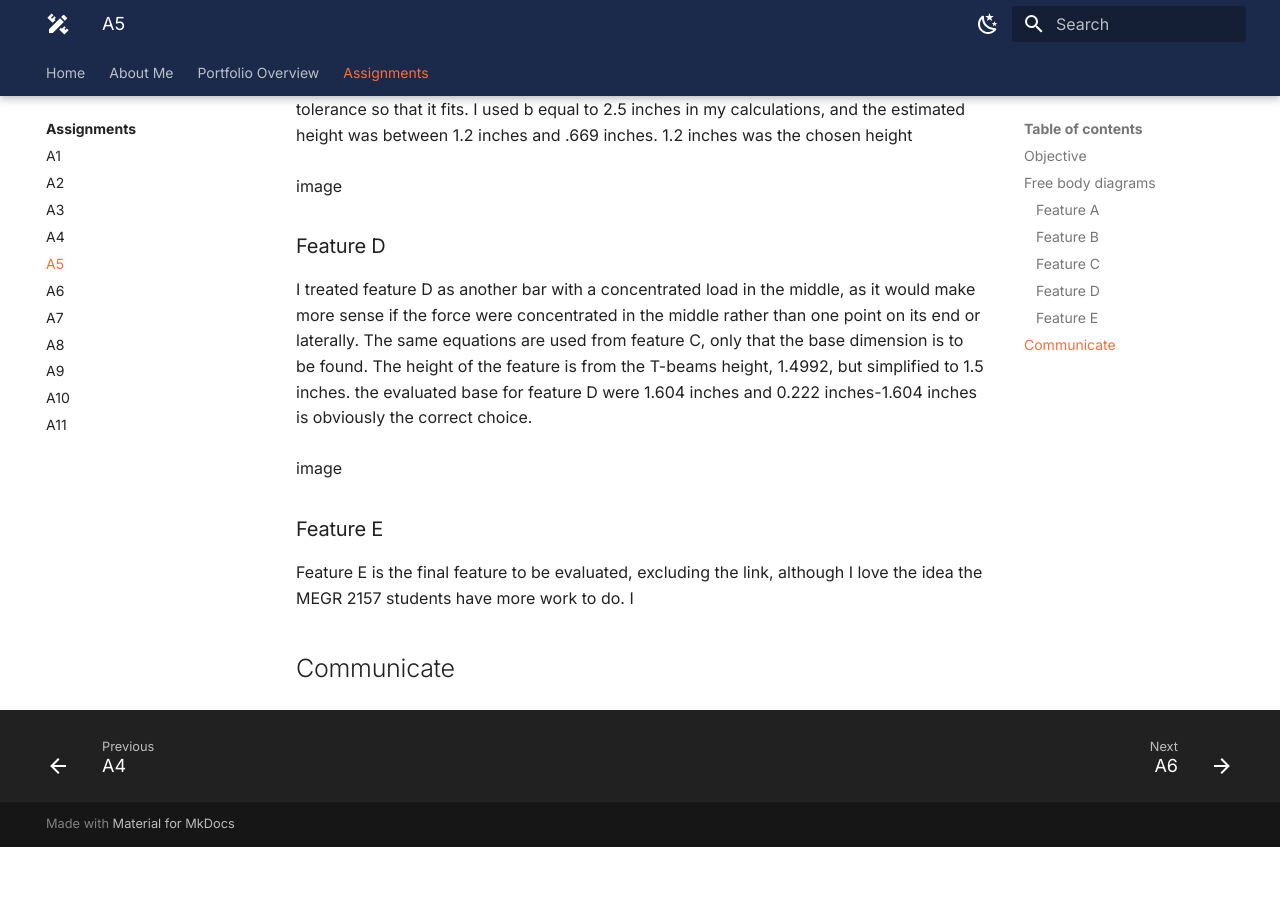
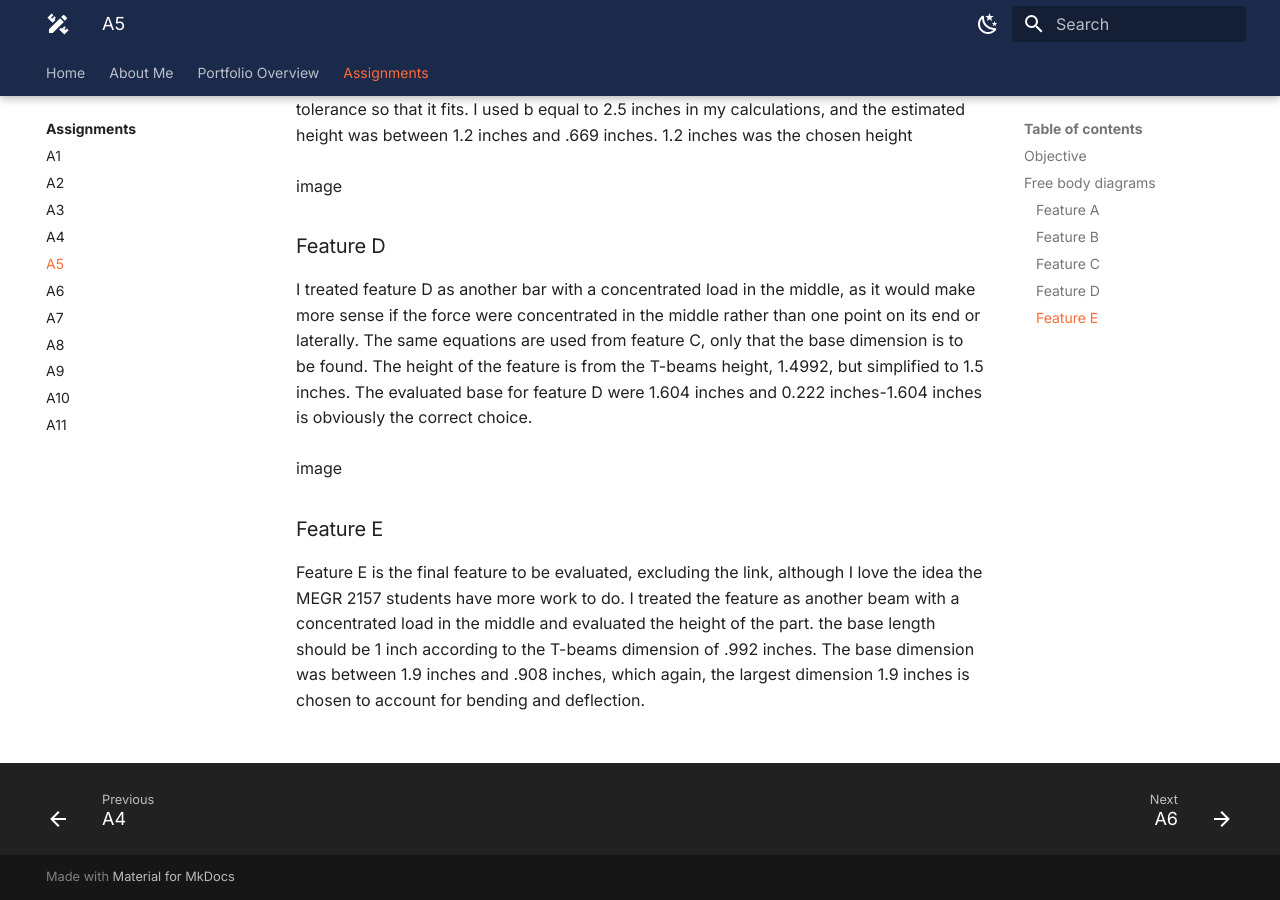
Before and after one commit to ajchiocca/megr2157-portfolio, an MkDocs documentation site: the page built from docs/assignments/A05/index.md, in a window 1280 px wide and 900 px high, scrolled down 2993 px. Built offline with MkDocs 1.6.1 and Material for MkDocs 9.7.7, drawn with Linux system fonts in a browser that asks for light colours; before the commit the page ends 3840 px from its top, so only the background shows below that.

Commit message:
Update index.md

```diff
--- a/docs/assignments/A05/index.md
+++ b/docs/assignments/A05/index.md
@@ -29,13 +29,12 @@ Feature C is the base support of the bracket. I treated the feature as a simply
 image
 
 ### Feature D
-I treated feature D as another bar with a concentrated load in the middle, as it would make more sense if the force were concentrated in the middle rather than one point on its end or laterally. The same equations are used from feature C, only that the base dimension is to be found. The height of the feature is from the T-beams height, 1.4992, but simplified to 1.5 inches. the evaluated base for feature D were 1.604 inches and 0.222 inches-1.604 inches is obviously the correct choice.
+I treated feature D as another bar with a concentrated load in the middle, as it would make more sense if the force were concentrated in the middle rather than one point on its end or laterally. The same equations are used from feature C, only that the base dimension is to be found. The height of the feature is from the T-beams height, 1.4992, but simplified to 1.5 inches. The evaluated base for feature D were 1.604 inches and 0.222 inches-1.604 inches is obviously the correct choice.
 <br>
 <br>
 image
 
 ### Feature E
-Feature E is the final feature to be evaluated, excluding the link, although I love the idea the MEGR 2157 students have more work to do. I
-
-
-## Communicate
+Feature E is the final feature to be evaluated, excluding the link, although I love the idea the MEGR 2157 students have more work to do. I treated the feature as another beam with a concentrated load in the middle and evaluated the height of the part. the base length should be 1 inch according to the T-beams dimension of .992 inches. The base dimension was between 1.9 inches and .908 inches, which again, the largest dimension 1.9 inches is chosen to account for bending and deflection.
+<br>
+<br>
```
